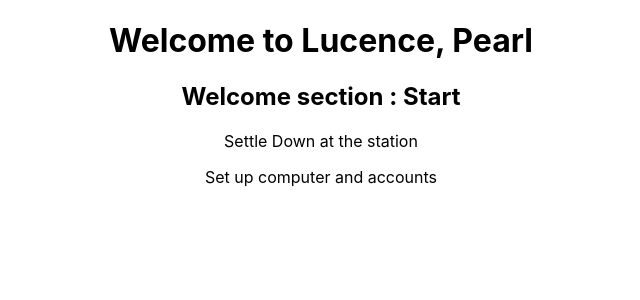
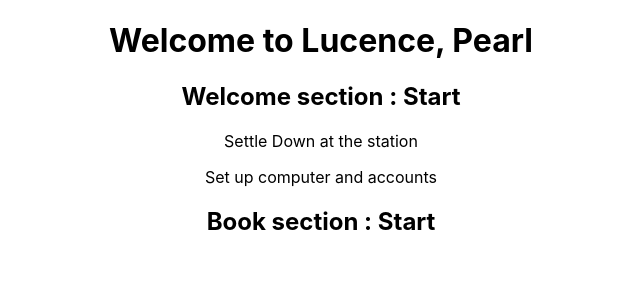
Before and after one commit to Pearl-15/myreact, a React (Create React App) app: page / in a window 1280 px wide. Shown: the top 300 px of the page, without its empty margins (319-959 px from the left). Built offline with nearby package versions, Linux system fonts and the light colour scheme.

Commit message:
add booking section

```diff
--- a/src/App.js
+++ b/src/App.js
@@ -8,6 +8,8 @@ function App() {
         <h2>Welcome section : Start </h2>
         <p>Settle Down at the station</p>
         <p>Set up computer and accounts</p>
+
+        <h2>Book section : Start</h2>
     </div>
   );
 }
```
